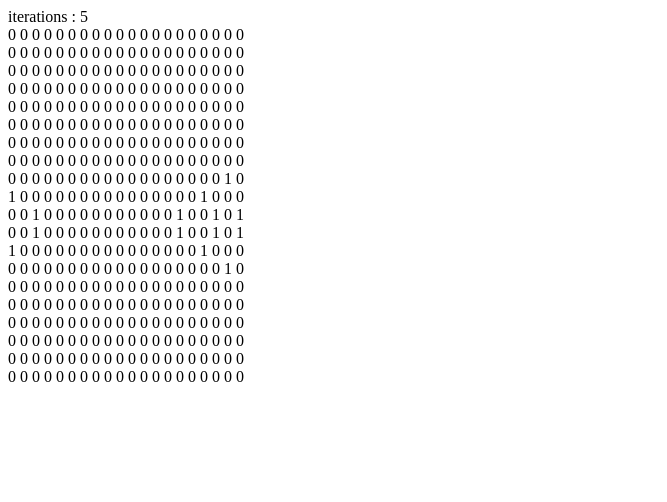
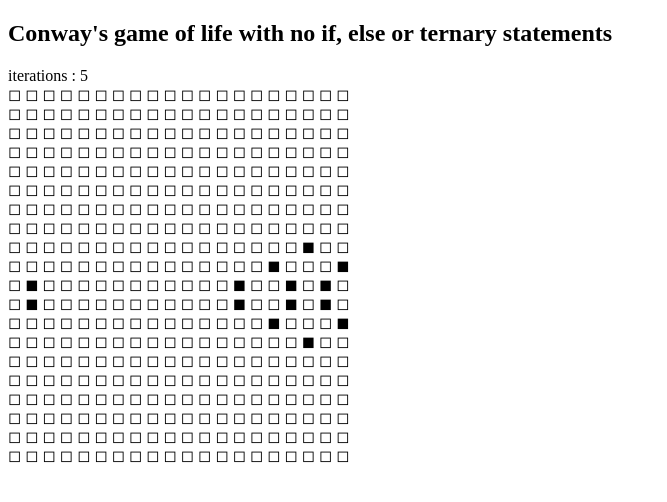
Before and after one commit to chrisrgibb/Conways-Game-Of-Life, a plain HTML site: page conways.html in a window 1280 px wide. Shown: the whole page, without its empty margins (0-667 px from the left). Drawn offline with Linux system fonts and the light colour scheme.

Commit message:
pretty squares

```diff
--- a/conways.html
+++ b/conways.html
@@ -4,6 +4,7 @@
     	<title>Conway's Game Of Life</title>
     </head>
  	<body>
+ 		<h2>Conway's game of life with no if, else or ternary statements </h2>
  		<div id="counter"></div>
  		<div id="main"></div>
  	</body>
@@ -77,11 +78,13 @@
  	}
 
  	function printGrid(count){
+ 		var blocks = ["&#9723;", "&#9724;"];
+
  		var text = "";
 		for(var y = 0; y < gridSize; y++){
 			var line = "";
  			for(var x = 0; x < gridSize; x++){
- 				line += (cells[y][x].isAlive & 1) + " ";
+ 				line += blocks[(cells[y][x].isAlive & 1)]  + " ";
  			}
  			line += '<br>';
  			text += line;
@@ -96,7 +99,7 @@
  	var gridSize = 20;
  	var mainarea = document.getElementById("main");
  	var countDiv = document.getElementById("counter");
- 	var cellsToStartIn = Math.round(Math.random() * gridSize) -1;
+ 	var cellsToStartIn = Math.floor(Math.random() * gridSize) -1;
  	cells = createCells(gridSize);
 
 
```
